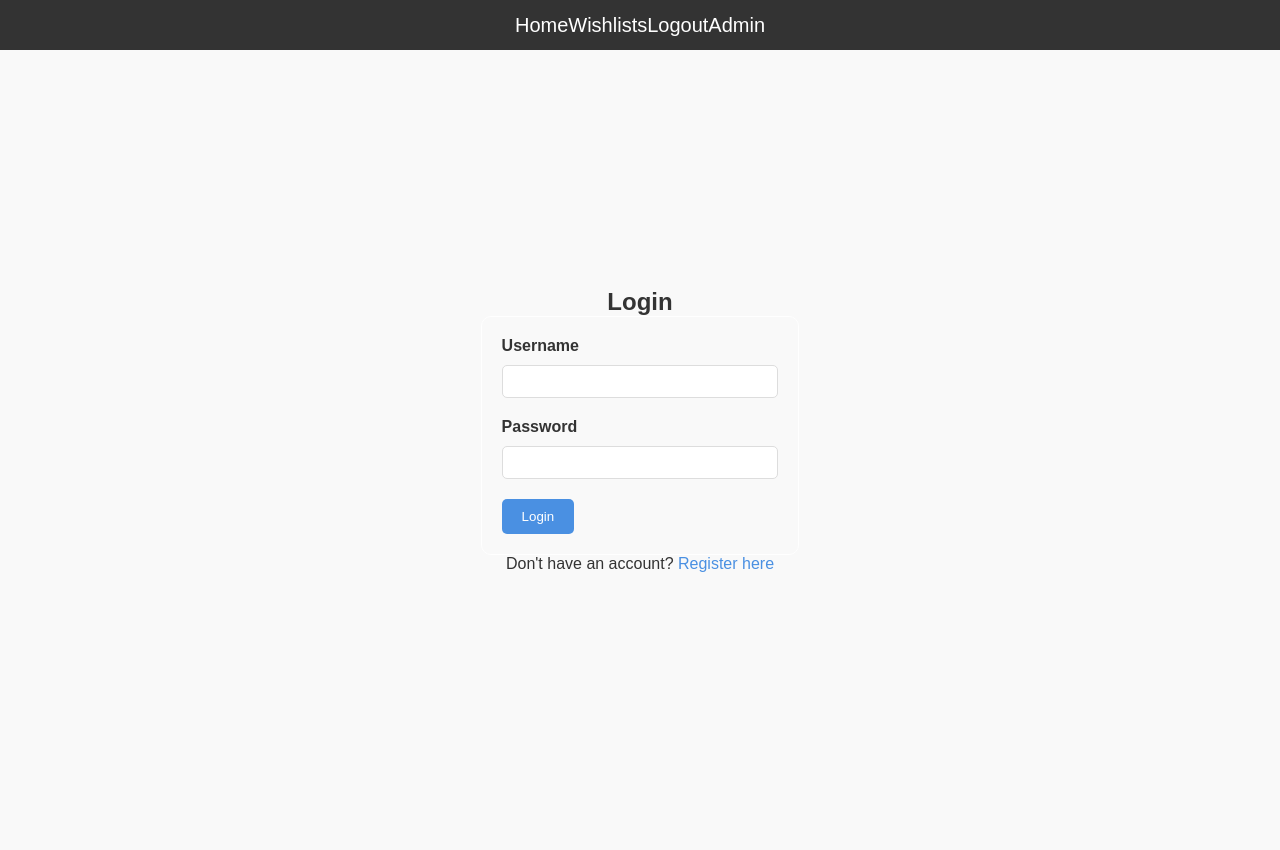
After one commit to TheStrgamer/Wishlist, a Django app: page /login/ in a window 1280 px wide. The commit adds this page. Run offline with Django 5.2, Linux system fonts and the light colour scheme.

Commit message:
Added login system

```diff
--- a/wishlist/wishlist/settings.py
+++ b/wishlist/wishlist/settings.py
@@ -130,6 +130,9 @@ STATICFILES_DIRS = (
     os.path.join(BASE_DIR, 'static'),
 )
 
+LOGIN_REDIRECT_URL = 'index'
+
+
 # Default primary key field type
 # https://docs.djangoproject.com/en/5.0/ref/settings/#default-auto-field
 
--- a/wishlist/wishlist/urls.py
+++ b/wishlist/wishlist/urls.py
@@ -17,10 +17,15 @@ Including another URLconf
 from django.contrib import admin
 from django.urls import path
 from django.urls import include
+from wishlistManager import views
 
 urlpatterns = [
     path('admin/', admin.site.urls),
     path('', include('wishlistManager.urls')),
-    path('accounts/', include('django.contrib.auth.urls')),
+    #path('accounts/', include('django.contrib.auth.urls')),
+    path("accounts/login/", views.login_view, name="login"),
+    path("accounts/register/", views.register_user_view, name="register"),
+    path("accounts/logout/", views.logout_view, name="logout"),
+
 
 ]
--- a/wishlist/wishlistManager/static/styles/styles.css
+++ b/wishlist/wishlistManager/static/styles/styles.css
@@ -3,10 +3,6 @@
     margin: 0;
     padding: 0;
     box-sizing: border-box;
-}
-
-body h1, h2, h3, h4, h5, p {
-    padding: 2px;
 }
 
 
@@ -19,6 +15,13 @@ body h1, h2, h3, h4, h5, p {
     width: 100%;
     height: 50px;
     color: white;
+    display: flex;
+    justify-content:center;
+    align-items: center;
+    position: fixed;
+    top: 0;
+    right: 0;
+
 
 }
 .topbar a {
@@ -48,3 +51,101 @@ body h1, h2, h3, h4, h5, p {
     width: 100px;
     height: 100px;
 }
+
+
+body{
+    font-family: Arial, Helvetica, sans-serif;
+    background-color: #f9f9f9;
+    color: #333;
+    margin:0;
+    padding: 20px;
+    overflow: hidden;
+}
+
+h1{
+    color: #4a90e2;
+}
+
+a{
+    text-decoration: none;
+    color: #4a90e2;
+}
+a:hover{
+    text-decoration: underline;
+}
+
+button{
+    background-color: #4a90e2;
+    color: #fff;
+    padding: 10px 20px;
+    border: none;
+    border-radius: 5px;
+    cursor: pointer;
+}
+button:hover{
+    background-color: #357ab8;
+}
+
+/* Home Page */
+.centered_box{
+    height: 100vh;
+    display: flex;
+    flex-direction: column;
+    justify-content: center;
+    align-items: center;
+    margin-top: 10px;
+}
+
+.btn{
+    font-size: 16px;
+    outline: none;
+}
+
+.logo{
+    width: 13%;
+    max-width: 600px;
+    display: block;
+    margin: 0 auto 20px;
+}
+
+/* Form Styling */
+
+form{
+    max-width: 400px;
+    margin: 0 auto;
+    border: 1px solid #fff;
+    border-radius: 10px;
+    box-shadow: 0 4p 8px rgba(0,0,0,0.1);
+    padding: 20px;
+}
+
+label{
+    font-weight: bold;
+}
+
+input[type="text"],
+input[type="email"],
+textarea{
+    width: 100%;
+    padding: 8px;
+    margin: 10px 0 20px;
+    border-radius: 5px;
+    box-sizing: border-box;
+    border: 1px solid #ddd;
+}
+
+/* Success Page Styling */
+.success-message{
+    text-align: center;
+    max-width: 400px;
+    margin: 0 auto;
+    border: 1px solid #ddd;
+    border-radius: 5px;
+    background-color: #fff;
+    box-shadow: 0 4px 8px rgba(0,0,0,0.1);
+    padding: 20px;
+}
+
+.success-message p{
+    margin: 20px 0;
+}
--- /dev/null
+++ b/wishlist/wishlistManager/templates/accounts/login.html
@@ -0,0 +1,53 @@
+{% load static %}
+<!DOCTYPE html>
+
+<html>
+<head>
+    <meta charset='utf-8'>
+    <meta http-equiv='X-UA-Compatible' content='IE=edge'>
+    <title>Login</title>
+    <meta name='viewport' content='width=device-width, initial-scale=1'>
+    <link rel='stylesheet' type='text/css' media='screen' href='{% static "styles/styles.css" %}'>
+    <script src='{% static "js/script.js" %}'></script>
+
+    <style>
+        .error {
+            color: red;
+        }
+    </style>
+</head>
+<body>
+    <div class="topbar">
+        <a href="{% url 'index' %}">Home</a>
+        <a href="{% url 'wishlist_list' %}">Wishlists</a>
+        <a href="{% url 'logout' %}">Logout</a>
+        <a href="{% url 'admin:index' %}">Admin</a>    </div>
+    <div class = "centered_box">
+        <h2>Login</h2>
+
+        <form method="POST" action = "{% url 'login' %}">
+            {% csrf_token %}
+
+            <input type="hidden" name="next" value="{{next}}">
+            <div class="form_group">
+                <label for = "username">Username</label>
+                <input type="text" name="username" id="username" requierd>
+            </div>
+            <div class="form_group">
+                <label for = "password">Password</label>
+                <input type="text" name="password" id="password" requierd>
+            </div>
+
+            <button type="submit">Login</button>
+        </form>
+
+        {% if error %}
+        <p class="error">{{error}}</p>
+        {% endif %}
+        <p>Don't have an account? <a href="{% url 'register' %}">Register here</a></p>
+
+
+    </div>
+
+</body>
+</html>
--- a/wishlist/wishlistManager/urls.py
+++ b/wishlist/wishlistManager/urls.py
@@ -7,4 +7,13 @@ from django.conf.urls.static import static
 #Define list of urls for the wishlistManager app
 urlpatterns = [
     path("", views.index, name="index"),
+    path("wishlist/create", views.create_wishlist_view, name="create_wishlist"),
+    path("wishlist/", views.wishlist_view, name="wishlist_list"),
+    path("login/", views.login_view, name="login"),
+    path("register/", views.register_user_view, name="register"),
+    path("logout/", views.logout_view, name="logout"),
+    path("protected/", views.ProtectedView.as_view(), name="protected"),
+
+
+
 ] + static(settings.MEDIA_URL, document_root=settings.MEDIA_ROOT)
--- a/wishlist/wishlistManager/views.py
+++ b/wishlist/wishlistManager/views.py
@@ -1,12 +1,83 @@
-from django.shortcuts import render
+from django.shortcuts import render, redirect
 
 from .models import Wishlist, Category, Item, WishlistGroup, GroupInvite
 
+from .forms import UserRegisterForm, WishlistForm
+
+from django.contrib.auth import authenticate, login, logout
+from django.contrib.auth.decorators import login_required
+from django.contrib.auth.mixins import LoginRequiredMixin
+
+from django.contrib.auth.models import User
+from django.views import View
+
+
 
 # Create your views here.
+@login_required
+def index(request):
+    return render(request, 'index.html')
 
-def index(request):
+def create_wishlist_view(request):
+    if request.method== "POST":
+        form = WishlistForm(request.POST)
+        if form.is_valid():
+            form.save()
+            return redirect('index')
+
+    else:
+        form = WishlistForm()
+    context = {'form': form}
+    return render(request, 'wishlist/create_wishlist.html', context)
+
+@login_required
+def wishlist_view(request):
     wishlists = Wishlist.objects.all()
-    items = Item.objects.all()
-    context = {'wishlists': wishlists}
-    return render(request, 'index.html', context)
+    wishlists_with_permission = [wishlist for wishlist in wishlists if wishlist.user_can_view(request.user)]
+    context = {'wishlist_list': wishlists_with_permission}
+    return render(request, 'wishlist/wishlist_overview.html', context)
+
+def register_user_view(request):
+    if request.method == "POST":
+        form = UserRegisterForm(request.POST)
+        if form.is_valid():
+            username = form.cleaned_data['username']
+            password = form.cleaned_data['password']
+            user = User.objects.create_user(username=username, password=password)
+            login(request, user)
+            return redirect('index')
+    else:
+        form = UserRegisterForm()
+    context = {'form': form}
+    return render(request, 'accounts/register.html', context )
+
+
+def login_view(request):
+    error_message = None
+
+    if request.method == "POST":
+        username = request.POST.get('username')
+        password = request.POST.get('password')
+        user = authenticate(request, username=username, password=password)
+        if user is not None:
+            login(request, user)
+            next_url = request.POST.get('next') or request.GET.get('next') or 'index'
+            return redirect(next_url)
+        else:
+            error_message = 'Invalid credentials'
+    return render(request, 'accounts/login.html', {'error_message': error_message})
+
+def logout_view(request):
+    if request.method == "POST":
+        logout(request)
+        return redirect('login')
+    else:
+        return redirect('index')
+
+
+class ProtectedView(LoginRequiredMixin, View):
+    login_url = '/login/'
+    redirect_field_name = 'redirect_to'
+
+    def get(self, request):
+        return render(request, 'registration/protected.html')
```
Also changed, not shown: wishlist/wishlistManager/forms.py (added, +49 -0 lines), wishlist/wishlistManager/models.py (+19 -0 lines), wishlist/wishlistManager/templates/accounts/logout.html (added, +35 -0 lines), wishlist/wishlistManager/templates/accounts/register.html (added, +31 -0 lines), wishlist/wishlistManager/templates/index.html (+22 -3 lines), wishlist/wishlistManager/templates/registration/protected.html (added, +34 -0 lines), wishlist/wishlistManager/templates/wishlist/create_wishlist.html (added, +33 -0 lines), wishlist/wishlistManager/templates/wishlist/wishlist_overview.html (added, +38 -0 lines), wishlist/db.sqlite3.
